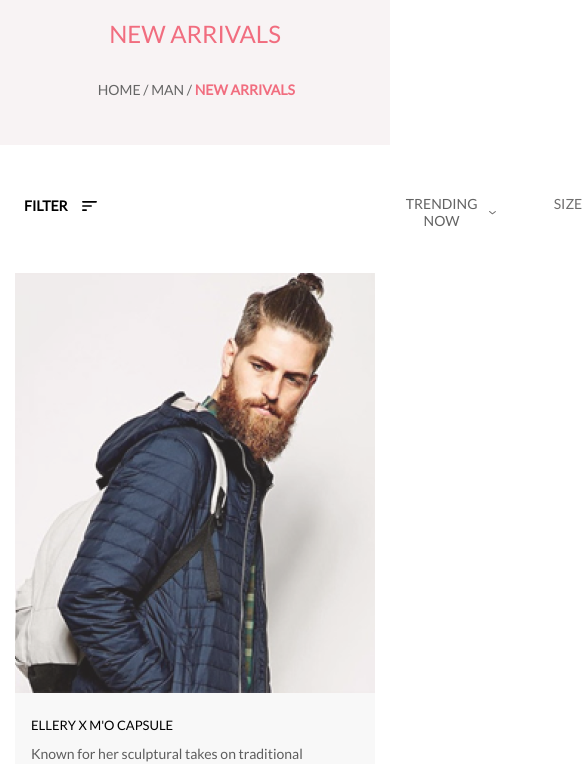
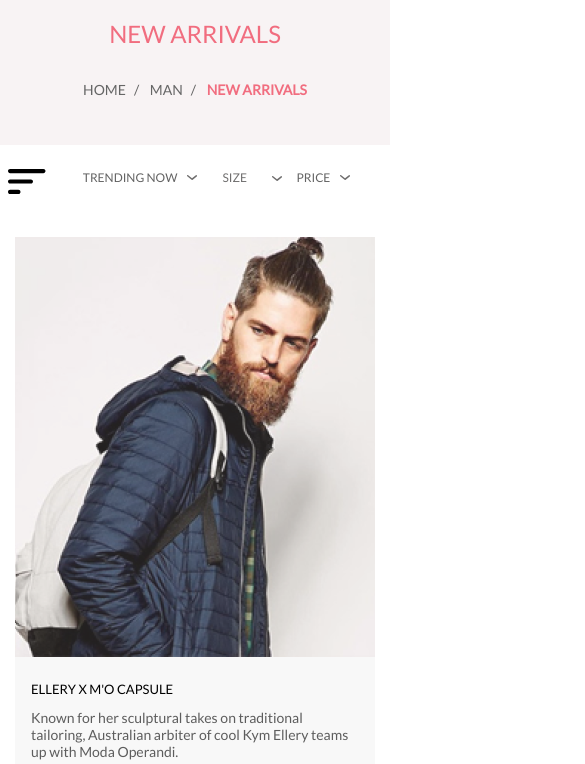
Before and after one commit to DeErovRee/prof-layout, a plain HTML site: page catalog.html in a window 390 px wide. Shown: the part 81-845 px from the top of the page, 585 px wide, since content can reach past the window. Drawn offline with Linux system fonts and the light colour scheme; files whose address does not match are found by name.

Commit message:
Fixed mistakes

```diff
--- a/style.scss
+++ b/Styles/style.scss
@@ -128,6 +128,7 @@ main {
                 font-size: 24px;
                 font-weight: 400;
                 line-height: 28.8px;
+                text-transform: uppercase;
                 margin: 60px 0 60px;
                 width: 50%;
             }
@@ -146,6 +147,11 @@ main {
                     list-style: none;
                     display: flex;
                     justify-content: flex-end;
+
+                    &-li+li:before {
+                        padding: 8px;
+                        content: "/\00a0";
+                    }
                 }
             }
         }
@@ -885,15 +891,8 @@ main {
                         display: flex;
                         flex-direction: column;
 
-                        input {
-                            text-transform: uppercase;
-                            margin-bottom: 20px;
-                            padding: 12.5px 16.5px 12.5px;
-                            border: 1px solid #a4a4a4;
-
-                            &::placeholder {
-                                color: #a4a4a4;
-                            }
+                        &-country::placeholder {
+                            color: #000;
                         }
 
                         &-quote {
@@ -904,6 +903,17 @@ main {
                             background: none;
                             width: 33.3333%;
                             font-size: 11px;
+                        }
+
+                        &-state, &-postcode, &-country {
+                            text-transform: capitalize;
+                            margin-bottom: 20px;
+                            padding: 12.5px 16.5px 12.5px;
+                            border: 1px solid #a4a4a4;
+                        }
+
+                        &-country::placeholder  {
+                            color: #a4a4a4;
                         }
                     }
                 }
@@ -1581,6 +1591,9 @@ main {
         margin: 33px 0 0;
     }
 
+    main .choice .filters-left .filter {
+        width: 300px;
+    }
     .bottom ul {
         display: flex;
         align-content: center;
@@ -1814,6 +1827,72 @@ main {
         }
     }
 
+    main .choice {
+
+        & .filters-left {
+            width: 20%;
+
+            & .filter-list-wrp {
+                width: 400%;
+            }
+
+            & .filter {
+                width: 100%;
+                margin: 24px 0 32px 0;
+                padding: 0;
+
+                &-btn {
+                    margin: 0;
+
+                    & .list-size {
+                        width: 50px;
+
+                        &-btn-title {
+                            width: 50px;
+                        }
+                    }
+
+                    & span {
+                        display: none;
+                    }
+
+                    & svg {
+                        height: 25px;
+                        width: 37.5px;
+                        margin: 0;
+                    }
+                }
+            }
+        }
+
+        & .filters-right {
+            width: 80%;
+
+            .filters-btn {
+                margin: 26px 24px 0px 0;
+                padding: 0;
+
+                & .list-size {
+                    width: 50px;
+
+                    &-btn-title {
+                        font-size: 12px;
+                        line-height: 14.4px;
+
+                        svg {
+                            left: 100%;
+                        }
+                    }
+                }
+
+                &-txt {
+                    font-family: 'Lato', sans-serif;
+                    font-size: 12px;
+                    line-height: 14.4px;
+                }
+            }
+        }
+    }
     .bottom .subs-and-prom .smoth {
         padding-top: 64px;
         padding-bottom: 100px;
--- a/cart.html
+++ b/cart.html
@@ -5,8 +5,8 @@
     <meta http-equiv="X-UA-Compatible" content="IE=edge">
     <meta name="viewport" content="width=device-width, initial-scale=1.0">
     <title>Cart</title>
-    <link rel="stylesheet" href="normalize.css">
-    <link rel="stylesheet" href="style.css">
+    <link rel="stylesheet" href="styles/normalize.css">
+    <link rel="stylesheet" href="styles/style.css">
 </head>
 <body>
     <header>
@@ -101,7 +101,7 @@
                         <div class="cart-info-content-pdata">
                             <p class="cart-info-title">shipping addres</p>
                             <form action="#" class="cart-info-content-pdata-form">
-                                <input type="text" class="cart-info-content-pdata-form-country" placeholder="country">
+                                <input type="text" class="cart-info-content-pdata-form-country" placeholder="Bangladesh">
                                 <input type="text" class="cart-info-content-pdata-form-state" placeholder="state">
                                 <input type="number" class="cart-info-content-pdata-form-postcode" placeholder="postcode / zip">
                                 <button class="cart-info-content-pdata-form-quote">Get a quote</button>
@@ -151,7 +151,7 @@
                     <h4 class="text_h4_subs-and-prom">FOR OUR NEWLETTER AND PROMOTION</h4>
                     <form action="#">
                         <input type="email" class="text-area" placeholder="Enter Your Email">
-                        <button class="button_sub">Subscribe</button>
+                        <button type="submit" class="button_sub">Subscribe</button>
                     </form>
                 </div>
             </div>
--- a/catalog.html
+++ b/catalog.html
@@ -5,8 +5,8 @@
     <meta http-equiv="X-UA-Compatible" content="IE=edge">
     <meta name="viewport" content="width=device-width, initial-scale=1.0">
     <title>Catalog</title>
-    <link rel="stylesheet" href="normalize.css">
-    <link rel="stylesheet" href="style.css">
+    <link rel="stylesheet" href="styles/normalize.css">
+    <link rel="stylesheet" href="styles/style.css">
 </head>
 <body>
     <header>
@@ -52,9 +52,9 @@
                 </p>
                 <nav class="chapter-nav">
                     <ul class="chapter-nav-path">
-                        <li><a href="#">&nbsp;HOME&nbsp;/</a></li>
-                        <li><a href="#">&nbsp;MAN&nbsp;/</a></li>
-                        <li><span class="boldtext color-text">&nbsp;NEW ARRIVALS</span></li>
+                        <li class="chapter-nav-path-li"><a href="#">HOME</a></li>
+                        <li class="chapter-nav-path-li"><a href="#">MAN</a></li>
+                        <li class="chapter-nav-path-li"><span class="boldtext color-text">NEW ARRIVALS</span></li>
                     </ul>
                 </nav>
             </div>
@@ -132,7 +132,7 @@
                 </div>
                 <div class="filters-right">
                     <button class="filters-btn">
-                        <p class="filters-btn-txt">TRENDING NOW</p>
+                        <p class="filters-btn-txt">TRENDING&nbsp;NOW</p>
                         <svg width="11" height="6" viewBox="0 0 11 6" fill="none" xmlns="http://www.w3.org/2000/svg">
                             <path d="M5.00214 5.00214C4.83521 5.00247 4.67343 4.94433 4.54488 4.83782L0.258102 1.2655C0.112196 1.14422 0.0204417 0.969958 0.00302325 0.781035C-0.0143952 0.592112 0.0439493 0.404007 0.165221 0.258101C0.286493 0.112196 0.460759 0.0204417 0.649682 0.00302327C0.838605 -0.0143952 1.02671 0.043949 1.17262 0.165221L5.00214 3.36602L8.83167 0.279536C8.90475 0.220188 8.98884 0.175869 9.0791 0.149125C9.16937 0.122382 9.26403 0.113741 9.35764 0.1237C9.45126 0.133659 9.54198 0.162021 9.6246 0.207156C9.70722 0.252292 9.7801 0.313311 9.83906 0.386705C9.90449 0.460167 9.95405 0.546351 9.98462 0.639855C10.0152 0.733359 10.0261 0.83217 10.0167 0.930097C10.0073 1.02802 9.97784 1.12296 9.93005 1.20895C9.88227 1.29494 9.81723 1.37013 9.73904 1.42982L5.45225 4.88068C5.32002 4.97036 5.16154 5.01312 5.00214 5.00214Z" fill="#6F6E6E"/>
                         </svg>
@@ -358,7 +358,7 @@
                         <h4 class="text_h4_subs-and-prom">FOR OUR NEWLETTER AND PROMOTION</h4>
                         <form action="#">
                             <input type="email" class="text-area" placeholder="Enter Your Email">
-                            <button class="button_sub">Subscribe</button>
+                            <button type="submit" class="button_sub">Subscribe</button>
                         </form>
                     </div>
                 </div>
```
Also changed, not shown: index.html (+3 -3 lines), product.html (+3 -3 lines), registration.html (+3 -3 lines), Styles/normalize.css (renamed from normalize.css), Styles/style.css, 2 other files.
